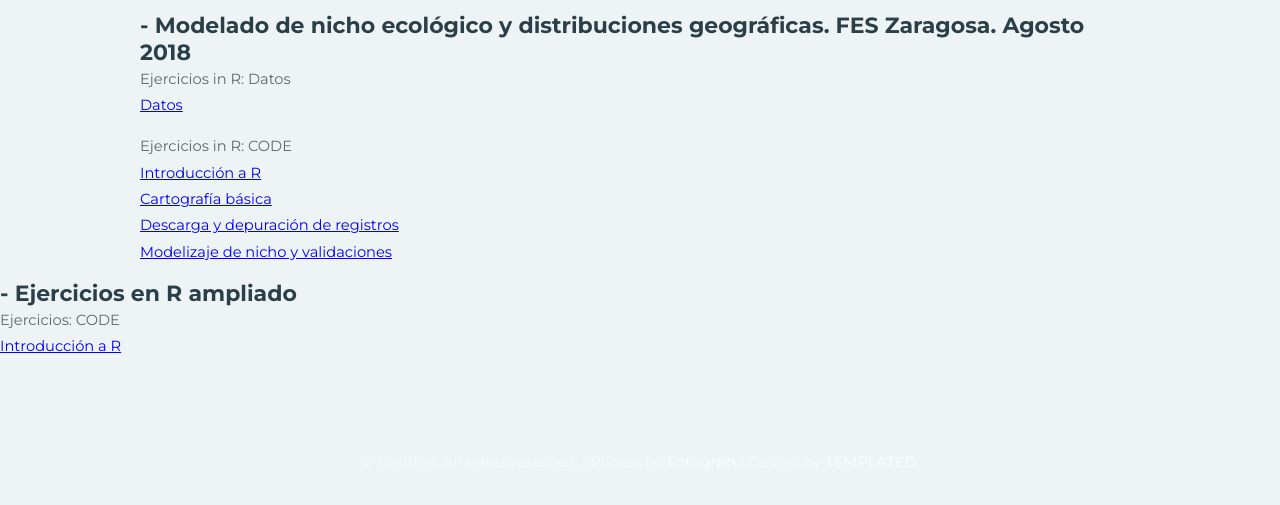
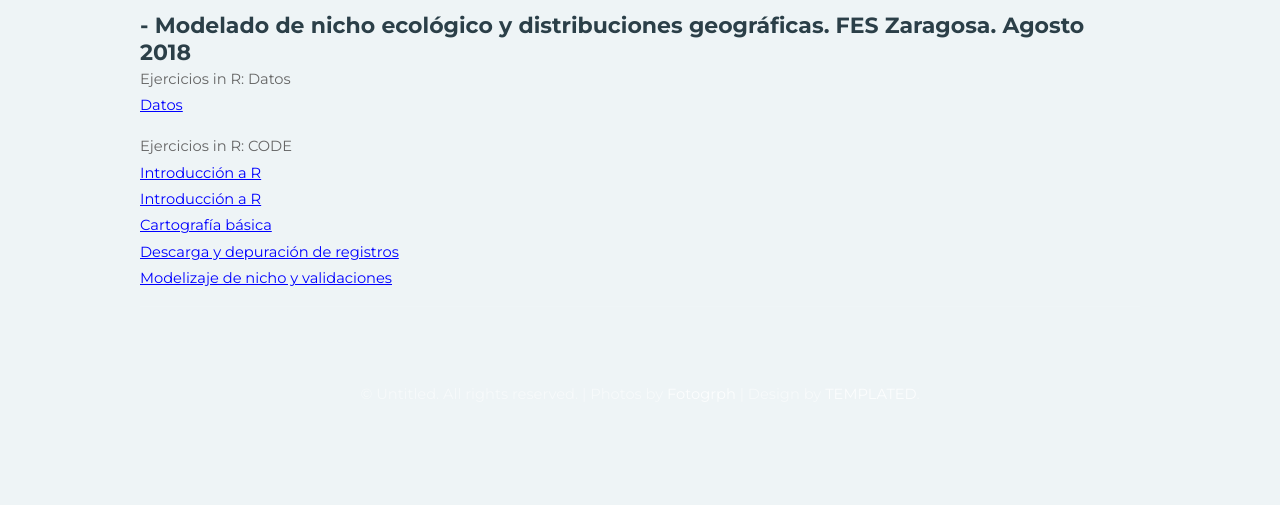
Before and after one commit to alegnacamargo/Clases, a plain HTML site: page cursos.html in a window 1280 px wide. Shown: the part 203-708 px from the top of the page. Drawn offline with Linux system fonts and the light colour scheme.

Commit message:
Update cursos.html

```diff
--- a/cursos.html
+++ b/cursos.html
@@ -53,16 +53,10 @@ Released   : 20140216
 					<a href="https://www.dropbox.com/sh/bt9p3v4yg0blx2g/AACRqJYUztznjDdBsD32vXlaa?dl=0">Datos</a></p>
 				<p>Ejercicios in R: CODE<br>
 					<a href="Intro_R.html">Introducción a R</a> <br>
+					<a href="EJERCICIOS_R_LAE.html">Introducción a R</a> <br>
              				<a href="Cartografia_Basica.html">Cartografía básica</a> <br>
 					<a href="GBIF.html">Descarga y depuración de registros</a> <br>
 					<a href="Modelos_Validaciones.html">Modelizaje de nicho y validaciones</a> <br>
-				</section>
-			</div>
-
-		<h2>- Ejercicios en R ampliado</h2>
-			</header>
-				<p>Ejercicios: CODE<br>
-					<a href="EJERCICIOS_R_LAE.html">Introducción a R</a> <br>
 				</section>
 			</div>
 		</div>
```
